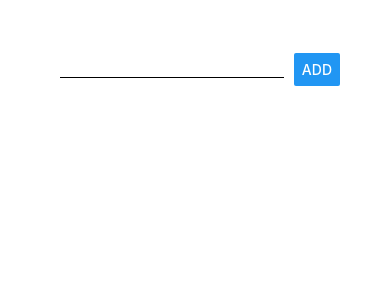
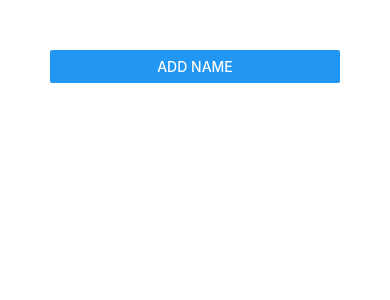
Before and after one commit to regotiss/React-Native-Name-App, a React Native app: screen / in a window 390 px wide. Shown: the top 300 px of the page. Built offline with nearby package versions, Linux system fonts and the light colour scheme.

Commit message:
Use modal overlay for add name

```diff
--- a/App.js
+++ b/App.js
@@ -1,10 +1,11 @@
 import React, { useState } from "react";
-import { StyleSheet, View, Text, FlatList } from "react-native";
+import { StyleSheet, View, Button, FlatList } from "react-native";
 import NameInput from "./components/NameInput";
 import NameItem from "./components/NameItem";
 
 export default function App() {
   const [names, setNames] = useState([]);
+  const [addMode, setAddMode] = useState(false);
 
   const addName = name => {
     setNames(names => [
@@ -14,6 +15,7 @@ export default function App() {
         name
       }
     ]);
+    setAddMode(false);
   };
 
   const deleteName = nameId => {
@@ -22,7 +24,8 @@ export default function App() {
 
   return (
     <View style={styles.screen}>
-      <NameInput addName={addName} />
+      <Button title="Add Name" onPress={() => setAddMode(true)}/>
+      <NameInput show={addMode} addName={addName} />
       <View>
         <FlatList
           data={names}
--- a/components/NameInput.js
+++ b/components/NameInput.js
@@ -1,27 +1,38 @@
 import React, { useState } from "react";
-import { View, TextInput, Button, StyleSheet } from "react-native";
-const nameInput = (props) => {
+import { View, TextInput, Button, StyleSheet, Modal } from "react-native";
+
+const NameInput = props => {
   const [name, setName] = useState("");
-  const { addName } = props;
+  const { addName, show } = props;
+
+  const onAdd = () => {
+    addName(name)
+    setName('');
+  }
 
   return (
-    <View style={styles.inputContainer}>
-      <TextInput style={styles.input} onChangeText={setName} value={name} />
-      <Button title="ADD" onPress={() => addName(name)} />
-    </View>
+    <Modal visible={show}>
+      <View style={styles.inputContainer}>
+        <TextInput style={styles.input} onChangeText={setName} value={name} />
+        <Button title="ADD" onPress={onAdd} />
+      </View>
+    </Modal>
   );
 };
 
 const styles = StyleSheet.create({
   inputContainer: {
-    flexDirection: "row",
-    alignItems: "center"
+    flex: 1,
+    justifyContent: "center",
+    alignItems: "stretch",
+    margin: 10
   },
   input: {
-    borderBottomColor: "black",
-    flex: 1,
-    margin: 10,
-    borderBottomWidth: 1
+    borderColor: "gray",
+    borderWidth: 1,
+    padding: 10,
+    marginBottom: 10
   }
 });
-export default nameInput;
+
+export default NameInput;
--- a/components/NameItem.js
+++ b/components/NameItem.js
@@ -1,7 +1,7 @@
 import React from "react";
 import { View, Text, StyleSheet, TouchableOpacity } from "react-native";
 
-const nameItem = props => {
+const NameItem = props => {
     const {item, onDelete} = props;
     return (
         <TouchableOpacity onPress={() => onDelete(props.item.id)}>
@@ -19,4 +19,4 @@ const styles = StyleSheet.create({
     padding: 10
   }
 });
-export default nameItem;
+export default NameItem;
```
